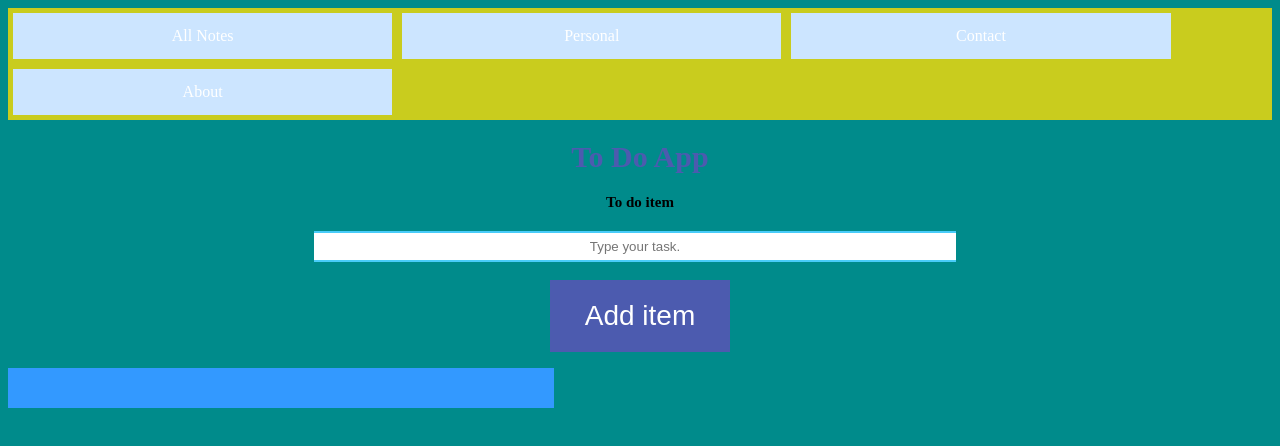
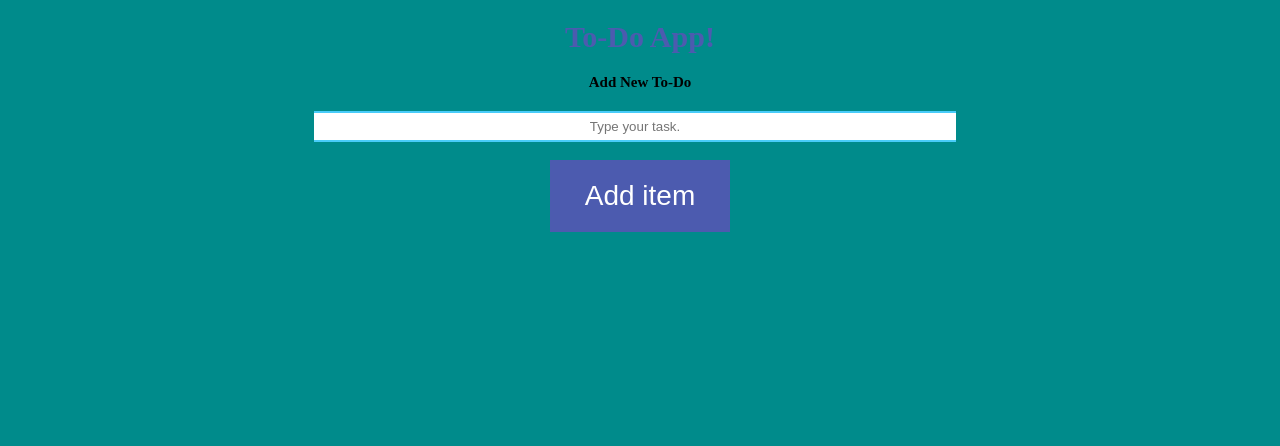
Before and after one commit to hakancaliskan95/coreToDoApp, a React app in the folder Todo.UI/: page / in a window 1280 px wide. Shown: the top 446 px of the page. Built offline with nearby package versions, Linux system fonts and the light colour scheme.

Commit message:
- Üst Menü kaldırıldı - Renklendirmeler yapıldı

```diff
--- a/Todo.UI/src/components/NewToDo.jsx
+++ b/Todo.UI/src/components/NewToDo.jsx
@@ -34,29 +34,13 @@
 
     render() {
         return (
-            <div>
-            <div className = "menu">
-                <ul class="navi-menu">
-                    <li><a href="#notes" class="active">All Notes</a></li>
-                    <li><a href="#personal">Personal</a></li>
-                    <li class="dropdown">
-	                    <a href="#javascript:void(0)" class="dropbtn">Contact</a>
-		                        <div class="dropdown-content">
-			                        <a href="#">Email us</a>
-			                        <a href="#">Call us</a>
-			                        <a href="#">Address</a>
-		                        </div>
-                    </li>
-                    <li><a href="about">About</a></li>
-                </ul>
             <div className="test">
-                <h1 className="main-title">To Do App</h1>
-                <h2 className = "input-title">To do item</h2>
+                <h1 className="main-title">To-Do App!</h1>
+                <h2 className = "input-title">Add New To-Do</h2>
                 <input className="input" type="text" placeholder="Type your task." value={this.state.todoItemName} onChange={this._onTodoItemNameChanged} /><br /><br />
                 <button className="button" type="button" onClick={this._addTodoHandler}>Add item</button>
             </div>
-            </div>
-            </div>
+
         )
     }
 }
--- a/Todo.UI/src/components/ToDoItem.jsx
+++ b/Todo.UI/src/components/ToDoItem.jsx
@@ -9,7 +9,7 @@
 
     render() {
         const {title} = this.props;
-        return <li>{title}</li>;
+        return <li className = "todos-item">{title}</li>;
     }
 }
 
--- a/Todo.UI/src/components/ToDoList.jsx
+++ b/Todo.UI/src/components/ToDoList.jsx
@@ -8,11 +8,11 @@
         const { todos } = this.props;
         // TODOITEM RENDER EDECEGI ELEMENTI PROP OLARAK ALMALI
         return (
-            <ul>
+            <ol className = "todos-list">
                 {
                     todos.map((val, i) => <ToDoItem key={i} title={val.title} />)
                 }
-            </ul>
+            </ol>
         )
     }
 }
```
